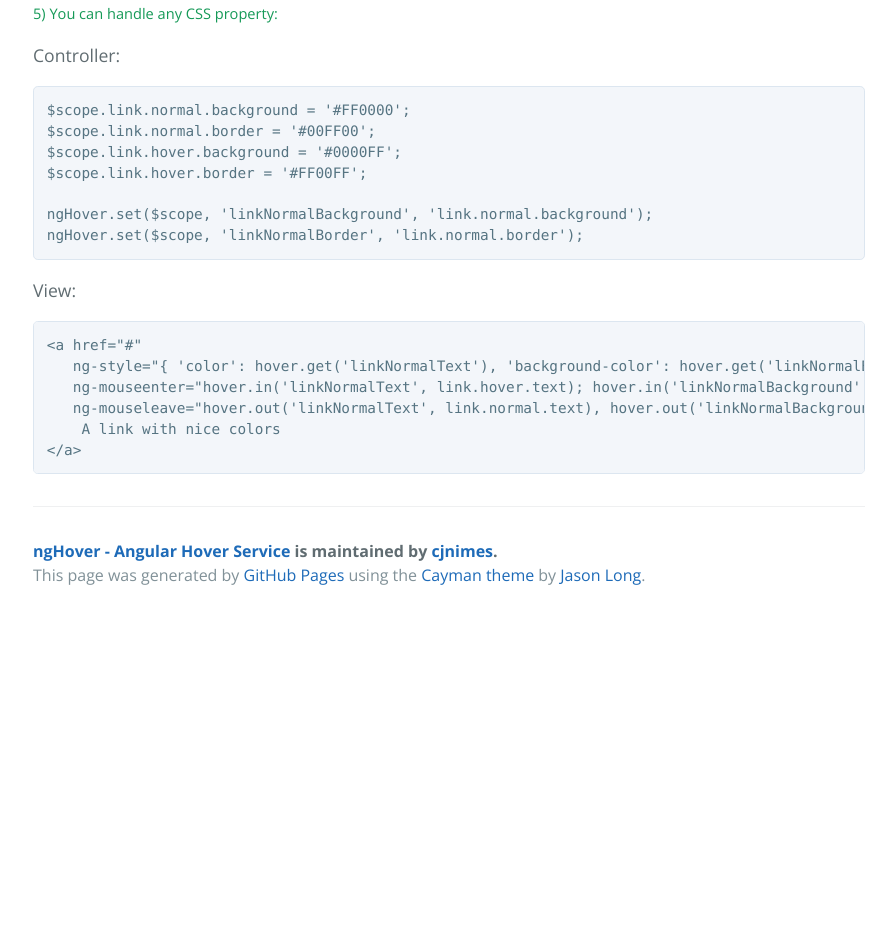
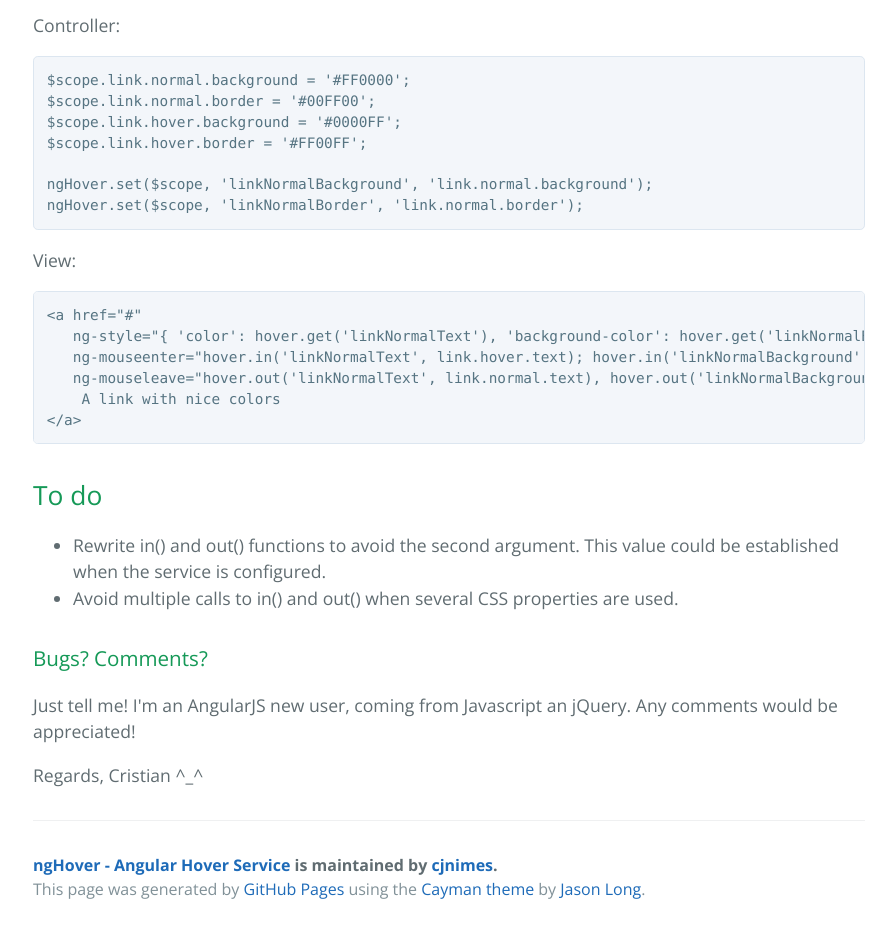
Before and after one commit to cjnimes/Angular-Hover-Service, a plain HTML site: page index.html in a window 1280 px wide. Shown: the part 1509-2442 px from the top of the page, without its empty margins (191-1087 px from the left). Before the commit the page ends 2128 px from the top, so only its background shows below. Drawn offline with nearby package versions, Linux system fonts and the light colour scheme.

Commit message:
Create gh-pages branch via GitHub

```diff
--- a/index.html
+++ b/index.html
@@ -12,7 +12,7 @@
   <body>
     <section class="page-header">
       <h1 class="project-name">ngHover - Angular Hover Service</h1>
-      <h2 class="project-tagline">A small service I made to handle color changes when mouse is hovering on links. The hover event can be a little tricky when colors are changed by the user...</h2>
+      <h2 class="project-tagline">A small service I made to handle color changes when mouse is hovering on links.</h2>
       <a href="https://github.com/cjnimes/Angular-Hover-Service" class="btn">View on GitHub</a>
       <a href="https://github.com/cjnimes/Angular-Hover-Service/zipball/master" class="btn">Download .zip</a>
       <a href="https://github.com/cjnimes/Angular-Hover-Service/tarball/master" class="btn">Download .tar.gz</a>
@@ -22,7 +22,7 @@
       <h1>
 <a id="angular-hover-service" class="anchor" href="#angular-hover-service" aria-hidden="true"><span class="octicon octicon-link"></span></a>Angular Hover Service</h1>
 
-<p>An AngularJS service to handle colors of links when they are changed by the user (example, with a colorpicker).</p>
+<p>An AngularJS service to handle colors of links when they are changed by the user (example, with a colorpicker). The hover event can be a little tricky!.</p>
 
 <h5>
 <a id="1-include-the-file" class="anchor" href="#1-include-the-file" aria-hidden="true"><span class="octicon octicon-link"></span></a>1) Include the file.</h5>
@@ -93,6 +93,21 @@ ngHover.set($scope, 'linkNormalBorder', 'link.normal.border');
 &lt;/a&gt;
 </code></pre>
 
+<h2>
+<a id="to-do" class="anchor" href="#to-do" aria-hidden="true"><span class="octicon octicon-link"></span></a>To do</h2>
+
+<ul>
+<li>Rewrite in() and out() functions to avoid the second argument. This value could be established when the service is configured.</li>
+<li>Avoid multiple calls to in() and out() when several CSS properties are used.</li>
+</ul>
+
+<h3>
+<a id="bugs-comments" class="anchor" href="#bugs-comments" aria-hidden="true"><span class="octicon octicon-link"></span></a>Bugs? Comments?</h3>
+
+<p>Just tell me! I'm an AngularJS new user, coming from Javascript an jQuery. Any comments would be appreciated!</p>
+
+<p>Regards, Cristian ^_^</p>
+
       <footer class="site-footer">
         <span class="site-footer-owner"><a href="https://github.com/cjnimes/Angular-Hover-Service">ngHover - Angular Hover Service</a> is maintained by <a href="https://github.com/cjnimes">cjnimes</a>.</span>
 
```
Also changed, not shown: params.json (+1 -1 lines).
